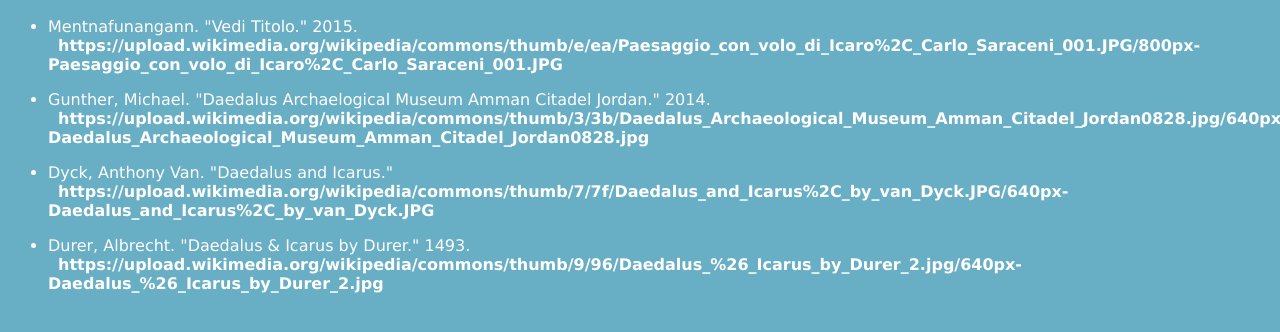
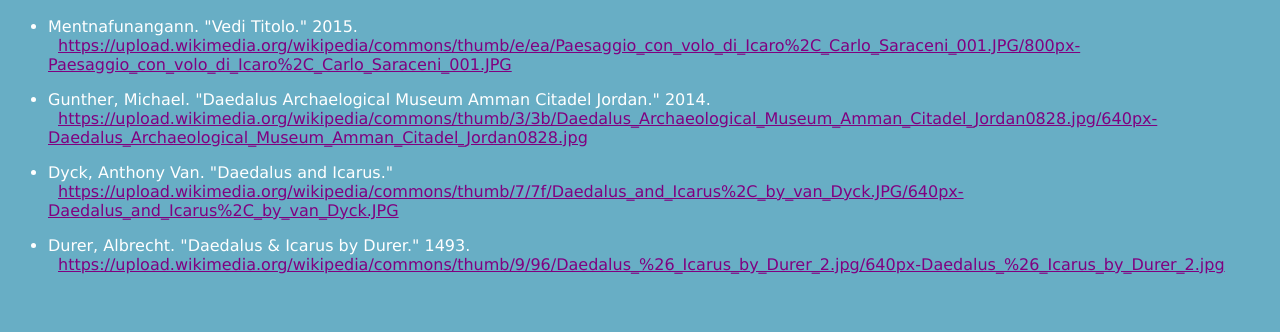
Before and after one commit to jdmar3-comp426/a01-devinjd23, a website: page citations.html in a window 1280 px wide. Shown: the part 98-430 px from the top of the page. Drawn offline with Linux system fonts and the light colour scheme.

Commit message:
citation page css

```diff
--- a/citations.html
+++ b/citations.html
@@ -21,16 +21,16 @@
             <h2>Citations</h2>
             <ul>
                 <li>
-                    <p>Mentnafunangann. "Vedi Titolo." 2015. <a class="citation" href="https://upload.wikimedia.org/wikipedia/commons/thumb/e/ea/Paesaggio_con_volo_di_Icaro%2C_Carlo_Saraceni_001.JPG/800px-Paesaggio_con_volo_di_Icaro%2C_Carlo_Saraceni_001.JPG">https://upload.wikimedia.org/wikipedia/commons/thumb/e/ea/Paesaggio_con_volo_di_Icaro%2C_Carlo_Saraceni_001.JPG/800px-Paesaggio_con_volo_di_Icaro%2C_Carlo_Saraceni_001.JPG</a></p>
+                    <p>Mentnafunangann. "Vedi Titolo." 2015. <a class="citationLinks" href="https://upload.wikimedia.org/wikipedia/commons/thumb/e/ea/Paesaggio_con_volo_di_Icaro%2C_Carlo_Saraceni_001.JPG/800px-Paesaggio_con_volo_di_Icaro%2C_Carlo_Saraceni_001.JPG">https://upload.wikimedia.org/wikipedia/commons/thumb/e/ea/Paesaggio_con_volo_di_Icaro%2C_Carlo_Saraceni_001.JPG/800px-Paesaggio_con_volo_di_Icaro%2C_Carlo_Saraceni_001.JPG</a></p>
                 </li>
                 <li>
-                    <p>Gunther, Michael. "Daedalus Archaelogical Museum Amman Citadel Jordan." 2014. <a href="https://upload.wikimedia.org/wikipedia/commons/thumb/3/3b/Daedalus_Archaeological_Museum_Amman_Citadel_Jordan0828.jpg/640px-Daedalus_Archaeological_Museum_Amman_Citadel_Jordan0828.jpg">https://upload.wikimedia.org/wikipedia/commons/thumb/3/3b/Daedalus_Archaeological_Museum_Amman_Citadel_Jordan0828.jpg/640px-Daedalus_Archaeological_Museum_Amman_Citadel_Jordan0828.jpg</a></p>
+                    <p>Gunther, Michael. "Daedalus Archaelogical Museum Amman Citadel Jordan." 2014. <a class="citationLinks" href="https://upload.wikimedia.org/wikipedia/commons/thumb/3/3b/Daedalus_Archaeological_Museum_Amman_Citadel_Jordan0828.jpg/640px-Daedalus_Archaeological_Museum_Amman_Citadel_Jordan0828.jpg">https://upload.wikimedia.org/wikipedia/commons/thumb/3/3b/Daedalus_Archaeological_Museum_Amman_Citadel_Jordan0828.jpg/640px-Daedalus_Archaeological_Museum_Amman_Citadel_Jordan0828.jpg</a></p>
                 </li>
                 <li>
-                    <p>Dyck, Anthony Van. "Daedalus and Icarus." <a href="https://upload.wikimedia.org/wikipedia/commons/thumb/7/7f/Daedalus_and_Icarus%2C_by_van_Dyck.JPG/640px-Daedalus_and_Icarus%2C_by_van_Dyck.JPG">https://upload.wikimedia.org/wikipedia/commons/thumb/7/7f/Daedalus_and_Icarus%2C_by_van_Dyck.JPG/640px-Daedalus_and_Icarus%2C_by_van_Dyck.JPG</a></p>
+                    <p>Dyck, Anthony Van. "Daedalus and Icarus." <a class="citationLinks" href="https://upload.wikimedia.org/wikipedia/commons/thumb/7/7f/Daedalus_and_Icarus%2C_by_van_Dyck.JPG/640px-Daedalus_and_Icarus%2C_by_van_Dyck.JPG">https://upload.wikimedia.org/wikipedia/commons/thumb/7/7f/Daedalus_and_Icarus%2C_by_van_Dyck.JPG/640px-Daedalus_and_Icarus%2C_by_van_Dyck.JPG</a></p>
                 </li>
                 <li>
-                    <p>Durer, Albrecht. "Daedalus & Icarus by Durer." 1493. <a href="https://upload.wikimedia.org/wikipedia/commons/thumb/9/96/Daedalus_%26_Icarus_by_Durer_2.jpg/640px-Daedalus_%26_Icarus_by_Durer_2.jpg">https://upload.wikimedia.org/wikipedia/commons/thumb/9/96/Daedalus_%26_Icarus_by_Durer_2.jpg/640px-Daedalus_%26_Icarus_by_Durer_2.jpg</a></p>
+                    <p>Durer, Albrecht. "Daedalus & Icarus by Durer." 1493. <a class="citationLinks" href="https://upload.wikimedia.org/wikipedia/commons/thumb/9/96/Daedalus_%26_Icarus_by_Durer_2.jpg/640px-Daedalus_%26_Icarus_by_Durer_2.jpg">https://upload.wikimedia.org/wikipedia/commons/thumb/9/96/Daedalus_%26_Icarus_by_Durer_2.jpg/640px-Daedalus_%26_Icarus_by_Durer_2.jpg</a></p>
                 </li>
             </ul>
         </div>
--- a/styles.css
+++ b/styles.css
@@ -31,3 +31,9 @@
     justify-content: space-between;
     align-items: center;
 }
+
+.citationLinks {
+    font-weight: normal;
+    text-decoration: underline;
+    color: #800080;
+}
```
Also changed, not shown: index.html (+1 -1 lines).
